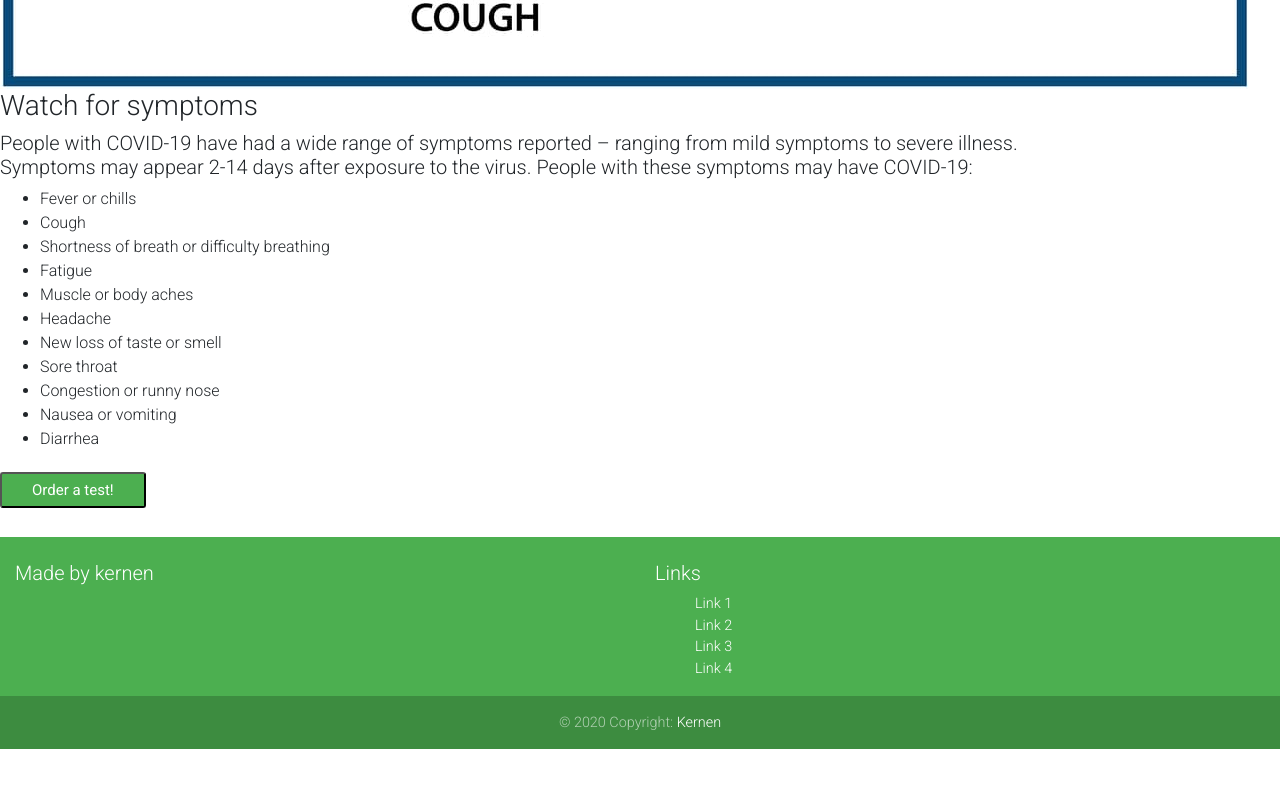
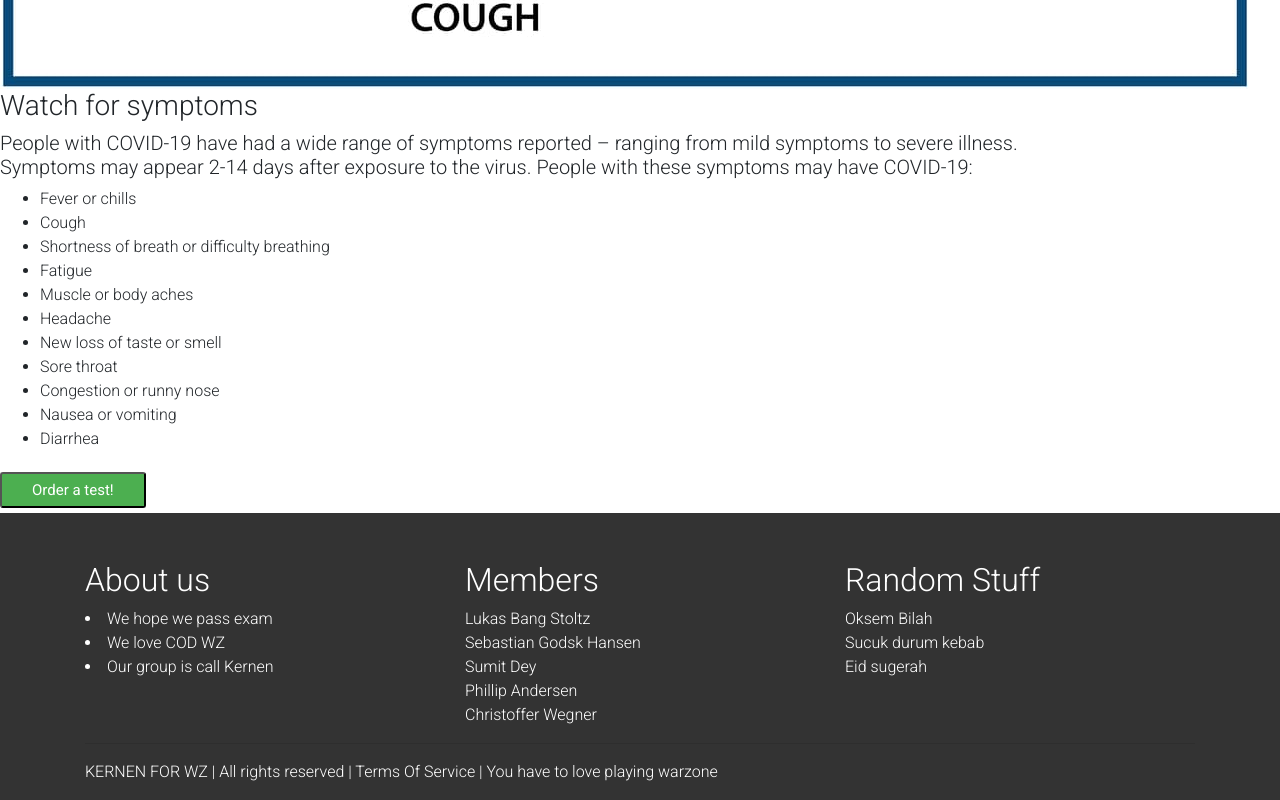
Before and after one commit to sebbergo/FrontendCorona, a React (Create React App) app: page /symptoms in a window 1280 px wide. Shown: the part 463-1263 px from the top of the page. Before the commit the page ends 1212 px from the top, so only its background shows below. Built offline with nearby package versions, Linux system fonts and the light colour scheme.

Commit message:
footer, mangler sticky bottom

```diff
--- a/src/App.css
+++ b/src/App.css
@@ -31,3 +31,12 @@
   height: 570px;
   overflow-y: scroll;
 }
+
+.main-footer {
+  color: white;
+  background-color: #333;
+  padding-top: 3em;
+  position: relative;
+  bottom: 0;
+  width: 100%;
+}
--- a/src/App.js
+++ b/src/App.js
@@ -10,6 +10,7 @@ import Symptoms from "./Symptoms.js";
 import "./App.css";
 import OrderTest from "./OrderTest.js";
 import FooterPage from "./Footer.js";
+import Home from "./Home.js"
 
 function App() {
   const [loggedIn, setLoggedIn] = useState(false);
@@ -49,6 +50,11 @@ function App() {
     <div>
       <Header />
       <Switch>
+
+      <Route path="/home">
+          <Home />
+        </Route>
+
         <Route path="/country">
           <Country />
         </Route>
--- a/src/Footer.js
+++ b/src/Footer.js
@@ -1,39 +1,48 @@
 import React from "react";
-import { MDBCol, MDBContainer, MDBRow, MDBFooter } from "mdbreact";
 
 const FooterPage = () => {
   return (
-    <MDBFooter color="green" className="font-small pt-4 mt-4">
-      <MDBContainer fluid className="text-center text-md-left">
-        <MDBRow>
-          <MDBCol md="6">
-            <h5 className="title">Made by kernen</h5>
-          </MDBCol>
-          <MDBCol md="6">
-            <h5 className="title">Links</h5>
-            <ul>
-              <li className="list-unstyled">
-                <a href="#!">Link 1</a>
-              </li>
-              <li className="list-unstyled">
-                <a href="#!">Link 2</a>
-              </li>
-              <li className="list-unstyled">
-                <a href="#!">Link 3</a>
-              </li>
-              <li className="list-unstyled">
-                <a href="#!">Link 4</a>
-              </li>
-            </ul>
-          </MDBCol>
-        </MDBRow>
-      </MDBContainer>
-      <div className="footer-copyright text-center py-3">
-        <MDBContainer fluid>
-          &copy; {new Date().getFullYear()} Copyright: <a href="#"> Kernen </a>
-        </MDBContainer>
+    <div className="main-footer">
+      <div className="container">
+        <div className="row">
+          {/* Column1 */}
+          <div className="col">
+            <h2>About us</h2>
+            <li>We hope we pass exam</li>
+            <li>We love COD WZ</li>
+            <li>Our group is call Kernen</li>
+
+          </div>
+          {/* Column2 */}
+          <div className="col">
+            <h2>Members</h2>
+            <ui className="list-unstyled">
+              <li>Lukas Bang Stoltz</li>
+              <li>Sebastian Godsk Hansen</li>
+              <li>Sumit Dey</li>
+              <li>Phillip Andersen</li>
+              <li>Christoffer Wegner</li>
+            </ui>
+          </div>
+          {/* Column3 */}
+          <div className="col">
+            <h2>Random Stuff</h2>
+            <ui className="list-unstyled">
+              <li>Oksem Bilah</li>
+              <li>Sucuk durum kebab</li>
+              <li>Eid sugerah</li>
+            </ui>
+          </div>
+        </div>
+        <hr />
+        <div className="row">
+          <p className="col-sm">
+            KERNEN FOR WZ | All rights reserved |
+            Terms Of Service | You have to love playing warzone
+        </p>
+        </div>
       </div>
-    </MDBFooter>
+    </div>
   );
 };
 
--- a/src/Header.js
+++ b/src/Header.js
@@ -4,9 +4,11 @@ import { NavLink, Route, useParams, useRouteMatch } from "react-router-dom";
 function Header(props) {
   return (
     <div>
+
+
       <ul className="header">
         <li>
-          <NavLink exact activeClassName="active" to="/">
+          <NavLink exact activeClassName="active" to="/home">
             Home
           </NavLink>
         </li>
@@ -31,6 +33,7 @@ function Header(props) {
           </NavLink>
         </li>
       </ul>
+
     </div>
   );
 }
--- /dev/null
+++ b/src/Home.js
@@ -0,0 +1,16 @@
+import Image from "react-bootstrap/Image";
+import covidPic from "./images/covid19home.png";
+import React from "react";
+
+
+function Home(props) {
+    return (
+        <div>
+
+            <Image src={covidPic} fluid />
+
+        </div>
+    );
+}
+
+export default Home;
```
Also changed, not shown: src/images/covid19home.png (added), src/images/covid19symptoms.jpg (added).
